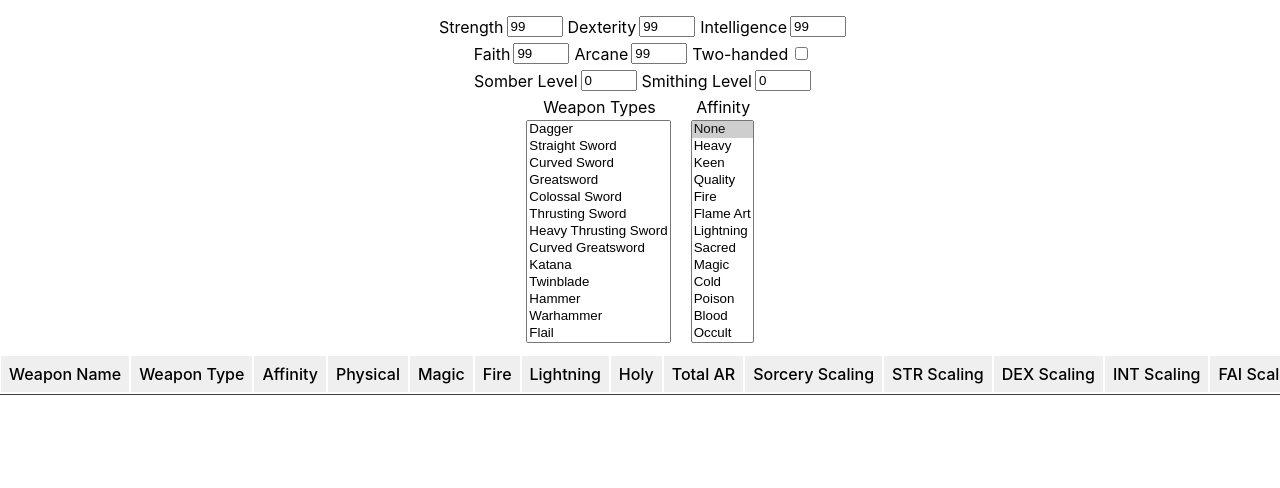
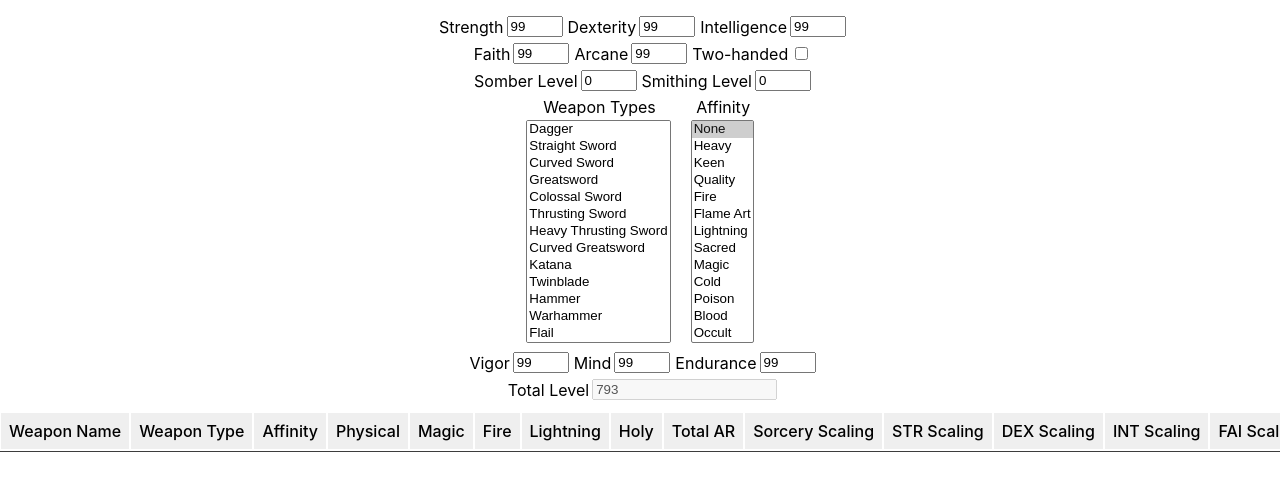
Before and after one commit to sleepybjr/elden-ring-ar-calculator, a React (Create React App) app: page / in a window 1280 px wide. Shown: the top 488 px of the page. Built offline with nearby package versions, Linux system fonts and the light colour scheme.

Commit message:
add total level calculator

```diff
--- a/src/FilterableWeaponTable.js
+++ b/src/FilterableWeaponTable.js
@@ -4,6 +4,7 @@ import FilterBar from './FilterBar';
 import WeaponTable from './WeaponTable';
 import Levels from './Levels';
 import WeaponLevels from './WeaponLevels';
+import OtherLevels from './OtherLevels';
 import ReactGA from "react-ga4";
 
 export default class FilterableWeaponTable extends Component {
@@ -28,6 +29,11 @@ export default class FilterableWeaponTable extends Component {
                 'intelligence': 99,
                 'faith': 99,
                 'arcane': 99,
+                'vigor': 99,
+                'mind': 99,
+                'endurance': 99,
+                'total_level': 793,
+                'runes_needed': 0,
             },
             twoHanded: false,
         };
@@ -73,7 +79,24 @@ export default class FilterableWeaponTable extends Component {
             newLevels.faith = level;
         } else if (type === 'arcane') {
             newLevels.arcane = level;
+        } else if (type === 'vigor') {
+            newLevels.vigor = level;
+        } else if (type === 'mind') {
+            newLevels.mind = level;
+        } else if (type === 'endurance') {
+            newLevels.endurance = level;
         }
+
+        newLevels.total_level = 1 +
+            Number(newLevels.strength) +
+            Number(newLevels.dexterity) +
+            Number(newLevels.intelligence) +
+            Number(newLevels.faith) +
+            Number(newLevels.arcane) +
+            Number(newLevels.vigor) +
+            Number(newLevels.mind) +
+            Number(newLevels.endurance);
+
         this.setState({ levels: newLevels });
     };
 
@@ -100,8 +123,14 @@ export default class FilterableWeaponTable extends Component {
                         handleWeaponLevelChange={this.handleWeaponLevelChange}
                         {...this.state}
                     />
+
+                    <OtherLevels
+                        handleLevelChange={this.handleLevelChange}
+                        {...this.state}
+                    />
                 </div>
                 <WeaponTable {...this.state} />
+
             </div>
         )
     };
--- /dev/null
+++ b/src/OtherLevels.js
@@ -0,0 +1,51 @@
+import React, { Component } from 'react'
+
+export default class OtherLevels extends Component {
+    constructor(props) {
+        super(props);
+        this.handleChangeVig = this.handleChangeVig.bind(this);
+        this.handleChangeMin = this.handleChangeMin.bind(this);
+        this.handleChangeEnd = this.handleChangeEnd.bind(this);
+    }
+
+    handleChangeVig = (event) => {
+        if (event.target.value.length === event.target.maxLength && event.target.value[0] === '0')
+            event.target.value = event.target.value.slice(1, event.target.maxLength);
+        if (Number(event.target.value) > event.target.max)
+            event.target.value = Math.trunc(event.target.value / 10);
+        this.props.handleLevelChange(event.target.value, 'vigor');
+    };
+    handleChangeMin = (event) => {
+        if (event.target.value.length === event.target.maxLength && event.target.value[0] === '0')
+            event.target.value = event.target.value.slice(1, event.target.maxLength);
+        if (Number(event.target.value) > event.target.max)
+            event.target.value = Math.trunc(event.target.value / 10);
+        this.props.handleLevelChange(event.target.value, 'mind');
+    };
+    handleChangeEnd = (event) => {
+        if (event.target.value.length === event.target.maxLength && event.target.value[0] === '0')
+            event.target.value = event.target.value.slice(1, event.target.maxLength);
+        if (Number(event.target.value) > event.target.max)
+            event.target.value = Math.trunc(event.target.value / 10);
+        this.props.handleLevelChange(event.target.value, 'endurance');
+    };
+
+    render() {
+        return (
+            <div className="extra-spacing">
+                <div className='rowC small-spacing'>
+                    <label htmlFor="vigor">Vigor</label>
+                    <input type="number" min="8" max="99" maxLength="2" inputMode="numeric" id="vigor" name="vigor" value={this.props.levels.vigor} onChange={this.handleChangeVig} onKeyDown={(evt) => ["e", "E", "+", "-", "."].includes(evt.key) && evt.preventDefault()} />
+                    <label htmlFor="mind">Mind</label>
+                    <input type="number" min="9" max="99" maxLength="2" inputMode="numeric" id="mind" name="mind" value={this.props.levels.mind} onChange={this.handleChangeMin} onKeyDown={(evt) => ["e", "E", "+", "-", "."].includes(evt.key) && evt.preventDefault()} />
+                    <label htmlFor="endurance">Endurance</label>
+                    <input type="number" min="7" max="99" maxLength="2" inputMode="numeric" id="endurance" name="endurance" value={this.props.levels.endurance} onChange={this.handleChangeEnd} onKeyDown={(evt) => ["e", "E", "+", "-", "."].includes(evt.key) && evt.preventDefault()} />
+                </div>
+                <div className='rowC small-spacing'>
+                    <label htmlFor="total-level">Total Level</label>
+                    <input type="number" id="total-level" name="total-level" value={this.props.levels.total_level} disabled />
+                </div>
+            </div>
+        );
+    }
+}
--- a/src/index.css
+++ b/src/index.css
@@ -78,6 +78,10 @@ tbody tr:hover {
   margin-top: 6px;
 }
 
+.extra-spacing {
+  margin-top: 9px;
+}
+
 .middle-spacing {
   margin-left: 10px;
   margin-right: 10px;
```
